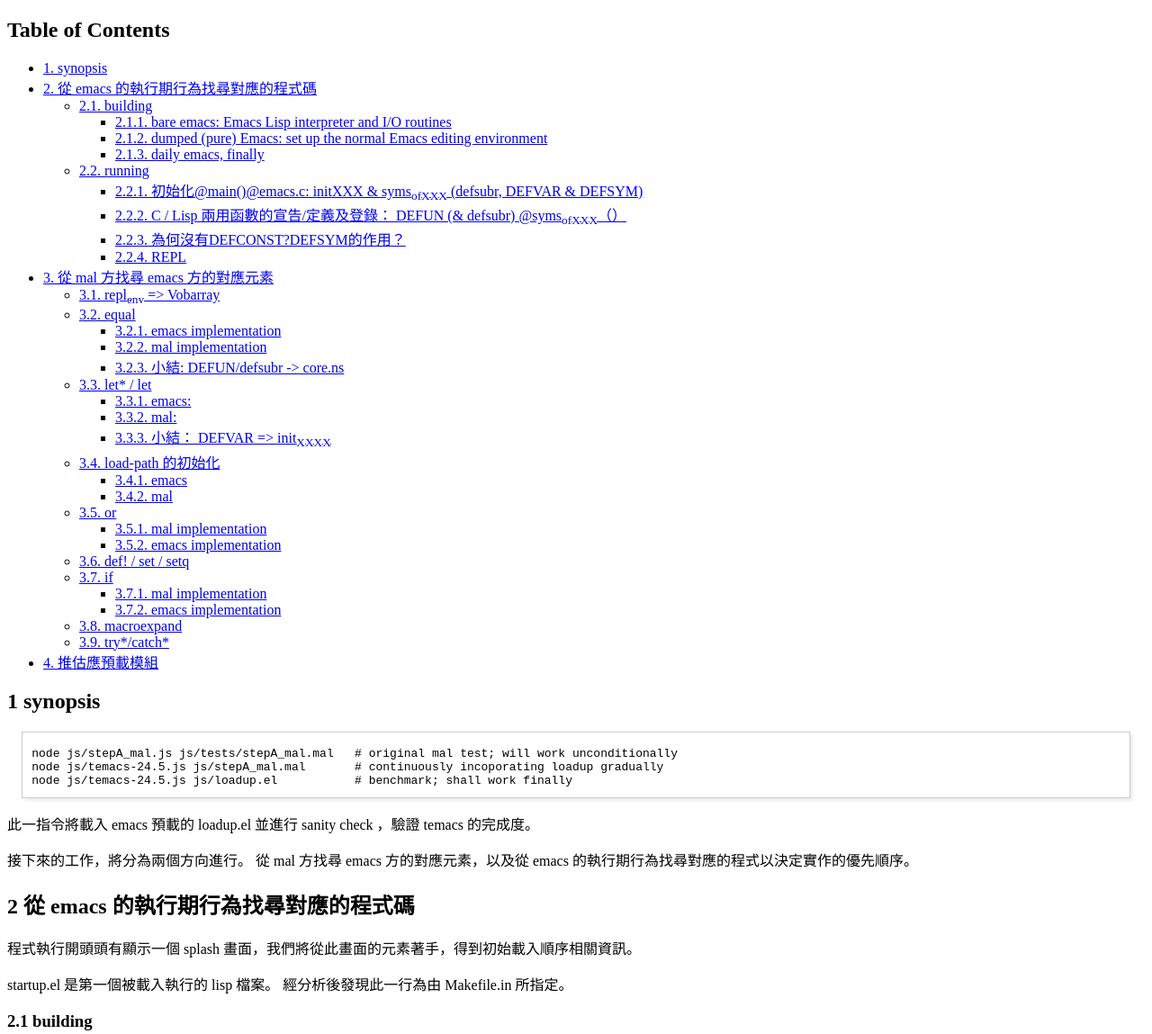
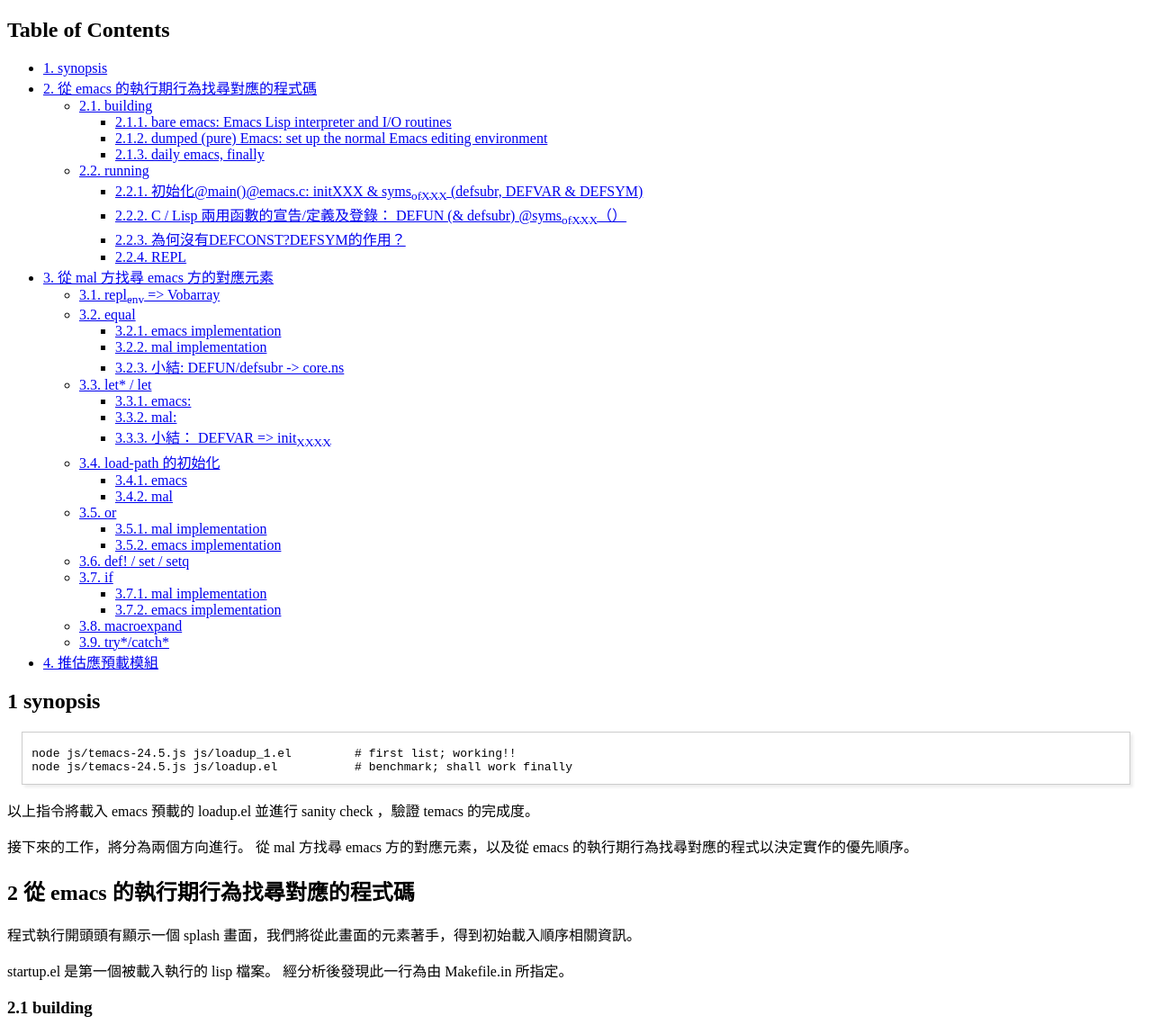
Before and after one commit to jawatech/elisp4js, a plain HTML site: page README.html in a window 1280 px wide. Shown: the top 1149 px of the page at 90% size. Drawn offline with Linux system fonts and the light colour scheme.

Commit message:
README.html

```diff
--- a/README.html
+++ b/README.html
@@ -3,7 +3,7 @@
 "http://www.w3.org/TR/xhtml1/DTD/xhtml1-strict.dtd">
 <html xmlns="http://www.w3.org/1999/xhtml" lang="en" xml:lang="en">
 <head>
-<!-- 2016-02-17 Wed 18:18 -->
+<!-- 2016-02-17 Wed 18:25 -->
 <meta  http-equiv="Content-Type" content="text/html;charset=utf-8" />
 <meta  name="viewport" content="width=device-width, initial-scale=1" />
 <title></title>
@@ -217,13 +217,12 @@
 <div class="outline-text-2" id="text-1">
 <div class="org-src-container">
 
-<pre class="src src-sh">node js/stepA_mal.js js/tests/stepA_mal.mal   # original mal test; will work unconditionally
-node js/temacs-24.5.js js/stepA_mal.mal       # continuously incoporating loadup gradually
+<pre class="src src-sh">node js/temacs-24.5.js js/loadup_1.el         # first list; working!!
 node js/temacs-24.5.js js/loadup.el           # benchmark; shall work finally
 </pre>
 </div>
 <p>
-此一指令將載入 emacs 預載的 loadup.el 並進行 sanity check ，驗證 temacs 的完成度。
+以上指令將載入 emacs 預載的 loadup.el 並進行 sanity check ，驗證 temacs 的完成度。
 </p>
 
 <p>
@@ -1594,7 +1593,7 @@
 </div>
 <div id="postamble" class="status">
 <p class="author">Author: Sigmund Tzeng</p>
-<p class="date">Created: 2016-02-17 Wed 18:18</p>
+<p class="date">Created: 2016-02-17 Wed 18:25</p>
 <p class="validation"><a href="http://validator.w3.org/check?uri=referer">Validate</a></p>
 </div>
 </body>
```
Also changed, not shown: 2 other files.
